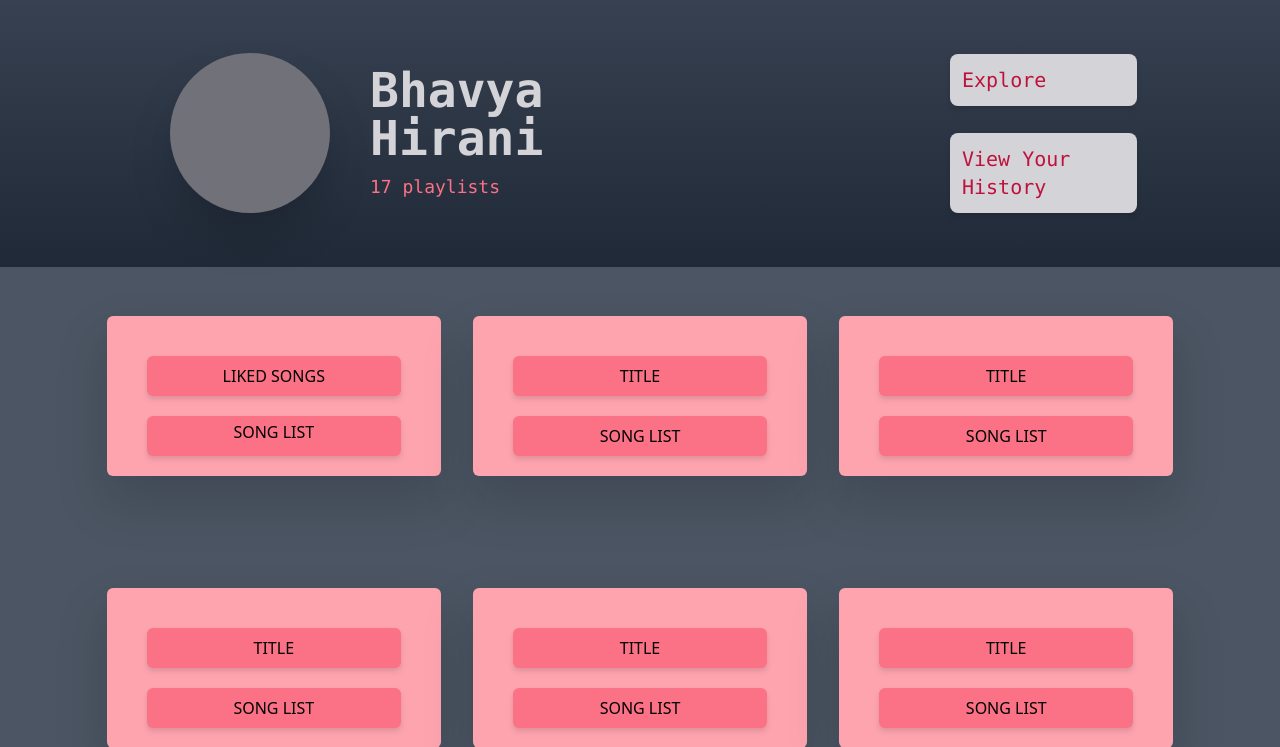
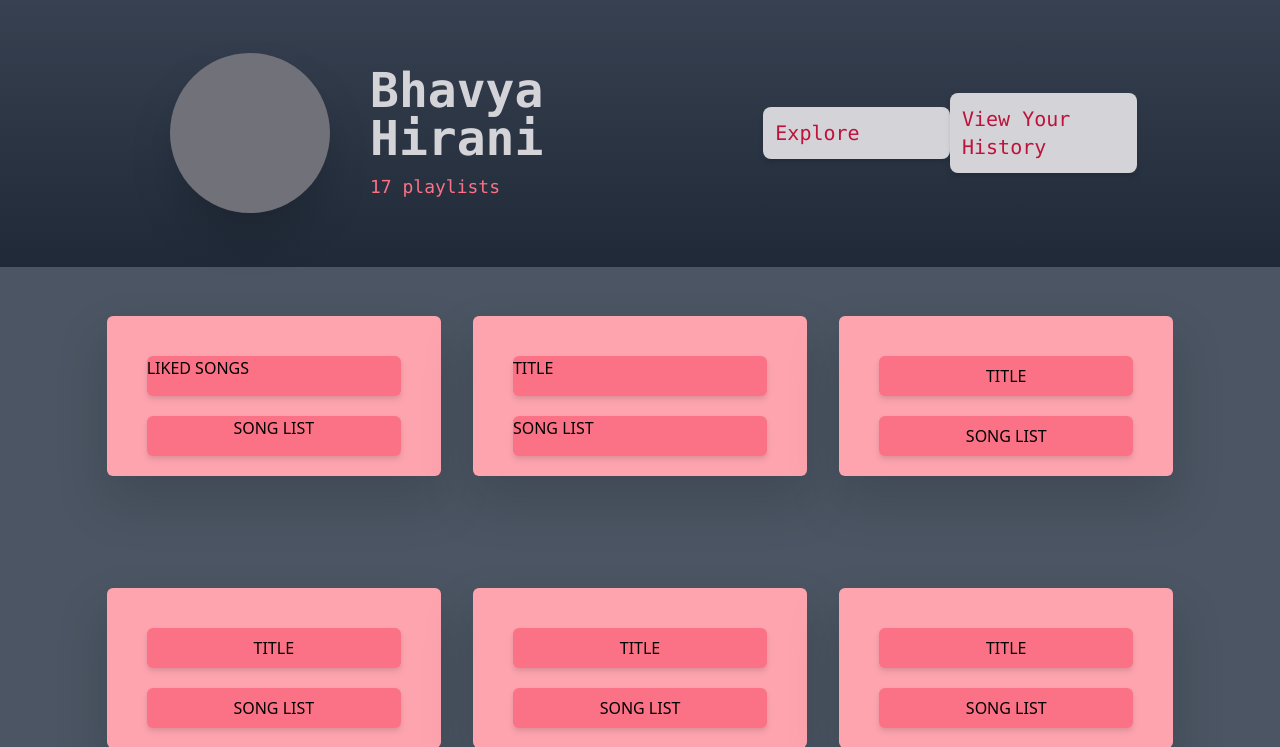
Before and after one commit to gobbledy-gook/Jukebox, a Flask app: template templates/user.html in a window 1280 px wide. Shown: the top 747 px of the page. Run offline with Flask 3, Linux system fonts and the light colour scheme; the template is opened without the code that fills it: most values are stand-ins (such as "Sample title", 1, 10 or a date in 2020); style sheets or scripts are compiled from the project's sources.

Commit message:
Final Part 2

```diff
--- a/templates/user.html
+++ b/templates/user.html
@@ -21,7 +21,7 @@
                 </div>
             </div>
 
-            <div class="basic_info flex flex-column w-1/3 grid items-center flex-wrap justify-items-start p-10">
+            <div class="basic_info flex flex-column w-1/3 items-center flex-wrap justify-items-start p-10">
                 <div class="name font-mono font-bold text-5xl text-zinc-300" id="user_name">
                     <!-- add jinja syntax-->
                     Bhavya Hirani
@@ -31,7 +31,7 @@
                     17 playlists
                 </div>
             </div>
-            <div class="flex flex-column flex-wrap grid justify-items-end items-center p-5 w-1/3 font-mono font-medium text-xl">
+            <div class="flex flex-column flex-wrap justify-items-end items-center p-5 w-1/3 font-mono font-medium text-xl">
                 <div class="w-1/2 shadow-md">
                     <a class=" bg-zinc-300 rounded-lg p-3 inline-block w-full text-rose-700" href="../home"> Explore </a>
                 </div>
@@ -45,11 +45,11 @@
             <div class="grid grid-cols-3 gap-8 content-center justify-items-center m-5 w-10/12">
 
                 <div class="rounded-md w-full m-10 p-10 bg-rose-300 inline-block h-40 drop-shadow-2xl z-0" id="playlist_div1">
-                    <div class="playlist_title inline-block rounded-md w-full mb-5 bg-rose-400 h-10 grid justify-items-center items-center drop-shadow-md" id="playlist_title1">
+                    <div class="playlist_title inline-block rounded-md w-full mb-5 bg-rose-400 h-10 justify-items-center items-center drop-shadow-md" id="playlist_title1">
                         LIKED SONGS
                     </div>
 
-                    <div class="rounded-md inline-block w-full h-10 bg-rose-400 grid justify-items-center items-center  drop-shadow-md" id="song_list1">
+                    <div class="rounded-md inline-block w-full h-10 bg-rose-400 justify-items-center items-center  drop-shadow-md" id="song_list1">
                         SONG LIST
                         <form action = "http://127.0.0.1:5000/user" method = "POST">
                             <div id = "lksd" class = "hidden w-full px-5">
@@ -66,11 +66,11 @@
                 </div>
 
                 <div class="rounded-md w-full m-10 p-10 bg-rose-300 inline-block h-40 drop-shadow-2xl z-0" id="playlist_div">
-                    <div class="playlist_title inline-block rounded-md w-full mb-5 bg-rose-400 h-10 grid justify-items-center items-center drop-shadow-md" id="playlist_title">
+                    <div class="playlist_title inline-block rounded-md w-full mb-5 bg-rose-400 h-10 justify-items-center items-center drop-shadow-md" id="playlist_title">
                         TITLE
                     </div>
 
-                    <div class="rounded-md inline-block w-full h-10 bg-rose-400 grid justify-items-center items-center overflow-hidden drop-shadow-md" id="song_list">
+                    <div class="rounded-md inline-block w-full h-10 bg-rose-400 justify-items-center items-center overflow-hidden drop-shadow-md" id="song_list">
                         SONG LIST
                     </div>
                 </div>
```
